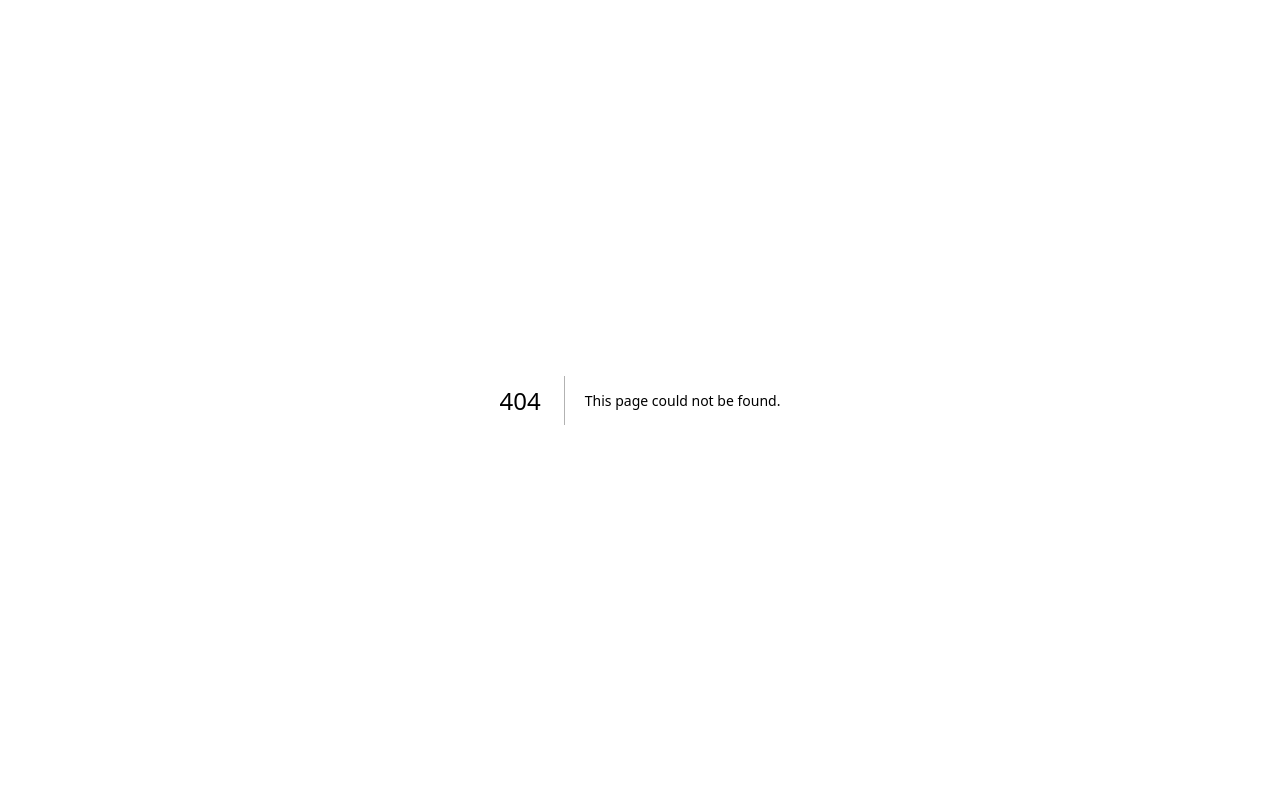
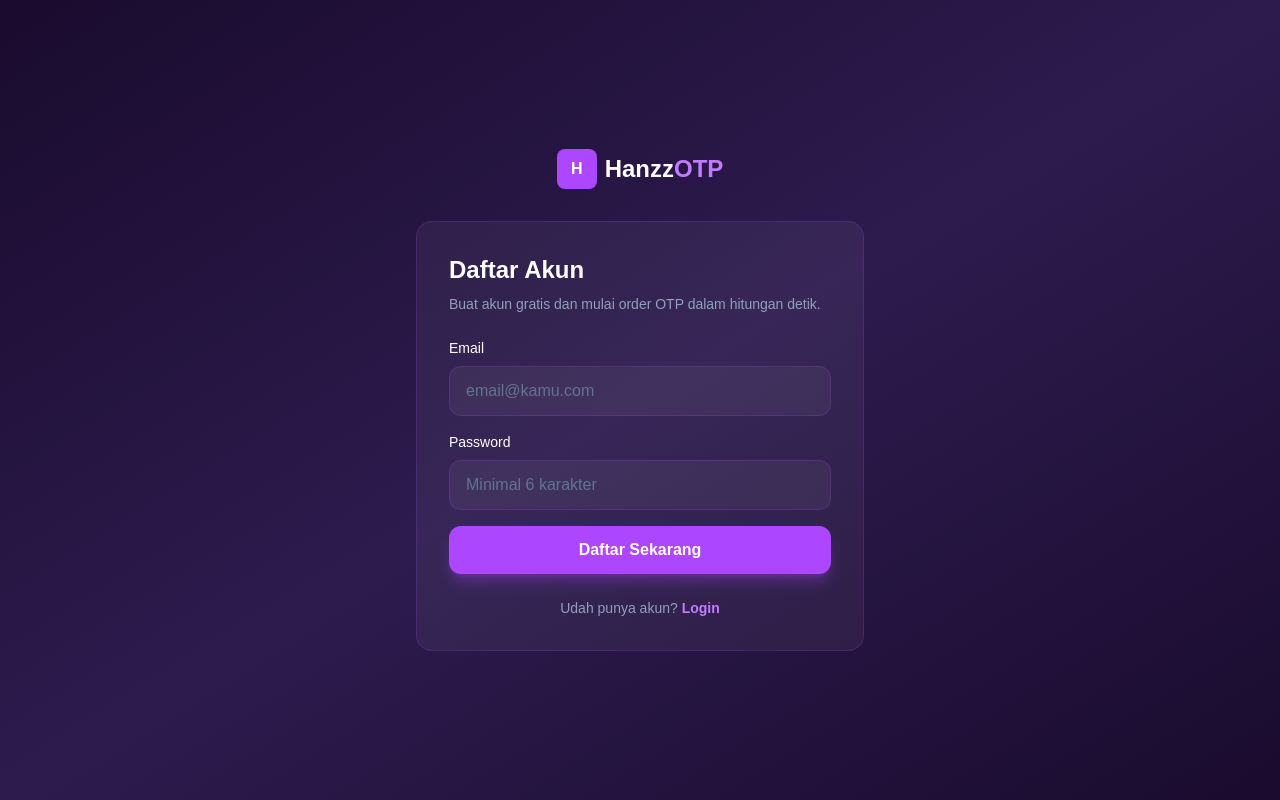
Before and after one commit to HanzzXD7/hanzzotp, a Next.js app: page /register in a window 1280 px wide. Before the commit this address had no page. Built offline with nearby package versions, Linux system fonts and the light colour scheme; no server answers.

Commit message:
Add register page

```diff
--- /dev/null
+++ b/app/register/page.tsx
@@ -0,0 +1,101 @@
+'use client'
+
+import { useState } from 'react'
+import { supabase } from '@/lib/supabase'
+import { useRouter } from 'next/navigation'
+import Link from 'next/link'
+
+export default function Register() {
+  const [email, setEmail] = useState('')
+  const [password, setPassword] = useState('')
+  const [loading, setLoading] = useState(false)
+  const [error, setError] = useState('')
+  const router = useRouter()
+
+  const handleRegister = async (e: React.FormEvent) => {
+    e.preventDefault()
+    setLoading(true)
+    setError('')
+
+    const { error } = await supabase.auth.signUp({ email, password })
+
+    if (error) {
+      setError(error.message)
+      setLoading(false)
+      return
+    }
+
+    alert('Registrasi berhasil! Cek email untuk verifikasi.')
+    router.push('/login')
+  }
+
+  return (
+    <main className="min-h-screen bg-gradient-to-br from-[#1a0b2e] via-[#2d1b4e] to-[#1a0b2e] text-white flex items-center justify-center px-6">
+      <div className="w-full max-w-md">
+        <Link href="/" className="flex items-center gap-2 justify-center mb-8">
+          <div className="w-10 h-10 bg-purple-500 rounded-lg flex items-center justify-center">
+            <span className="text-white font-bold">H</span>
+          </div>
+          <h1 className="text-2xl font-bold">
+            Hanzz<span className="text-purple-400">OTP</span>
+          </h1>
+        </Link>
+
+        <div className="bg-white/5 border border-purple-500/20 rounded-2xl p-8">
+          <h2 className="text-2xl font-bold mb-2">Daftar Akun</h2>
+          <p className="text-slate-400 text-sm mb-6">
+            Buat akun gratis dan mulai order OTP dalam hitungan detik.
+          </p>
+
+          <form onSubmit={handleRegister} className="space-y-4">
+            <div>
+              <label className="block text-sm font-medium mb-2">Email</label>
+              <input
+                type="email"
+                required
+                value={email}
+                onChange={(e) => setEmail(e.target.value)}
+                placeholder="email@kamu.com"
+                className="w-full px-4 py-3 bg-white/5 border border-purple-500/20 rounded-xl focus:outline-none focus:border-purple-400 transition text-white placeholder-slate-500"
+              />
+            </div>
+
+            <div>
+              <label className="block text-sm font-medium mb-2">Password</label>
+              <input
+                type="password"
+                required
+                minLength={6}
+                value={password}
+                onChange={(e) => setPassword(e.target.value)}
+                placeholder="Minimal 6 karakter"
+                className="w-full px-4 py-3 bg-white/5 border border-purple-500/20 rounded-xl focus:outline-none focus:border-purple-400 transition text-white placeholder-slate-500"
+              />
+            </div>
+
+            {error && (
+              <div className="bg-red-500/10 border border-red-500/30 rounded-xl p-3 text-red-300 text-sm">
+                {error}
+              </div>
+            )}
+
+            <button
+              type="submit"
+              disabled={loading}
+              className="w-full bg-purple-500 hover:bg-purple-600 disabled:opacity-50 disabled:cursor-not-allowed text-white font-semibold py-3 rounded-xl transition shadow-lg shadow-purple-500/30"
+            >
+              {loading ? 'Memproses...' : 'Daftar Sekarang'}
+            </button>
+          </form>
+
+          <p className="text-center text-slate-400 text-sm mt-6">
+            Udah punya akun?{' '}
+            <Link href="/login" className="text-purple-400 hover:text-purple-300 font-semibold">
+              Login
+            </Link>
+          </p>
+        </div>
+      </div>
+    </main>
+  )
+      }
```
